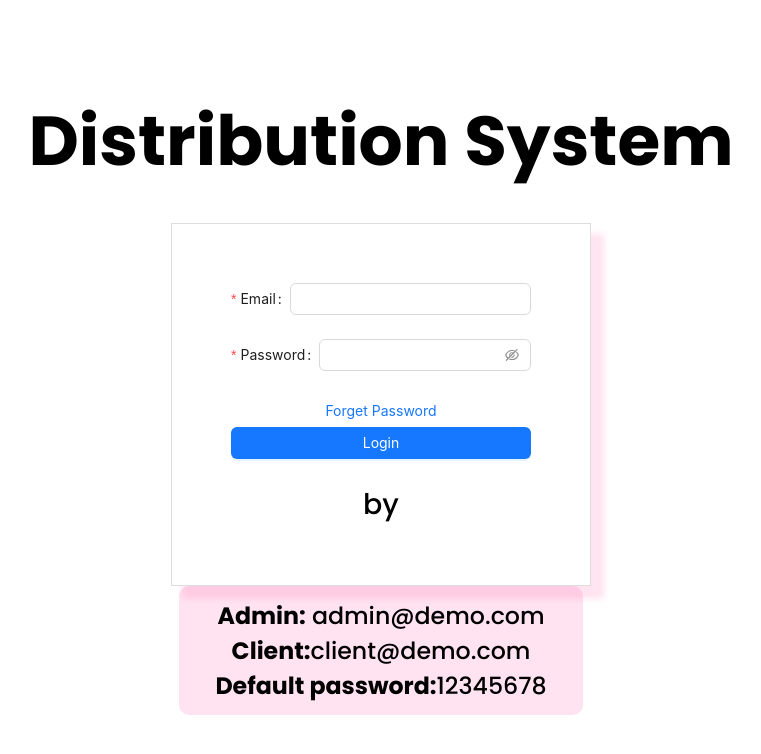
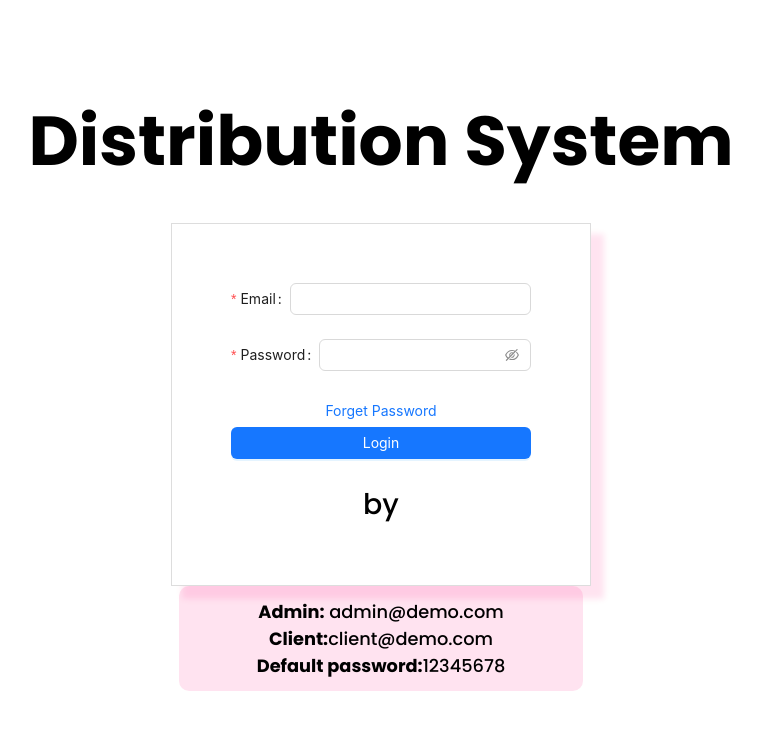
Before and after one commit to tommyy1708/wms-demo, a React (Create React App) app: page / in a window 1280 px wide. Shown: the top 754 px of the page, without its empty margins (259-1020 px from the left). Built offline with nearby package versions, Linux system fonts and the light colour scheme; no server answers; a web font is replaced by a local one.

Commit message:
change font styles

```diff
--- a/src/index.css
+++ b/src/index.css
@@ -174,7 +174,7 @@ footer {
   width: 380px;
   text-align: center;
   padding: 10rem;
-  font-size:20rem;
+  font-size:15rem;
   border-radius: 10px;
   background-color: rgba(255, 0, 119, 0.109);
 }
```
